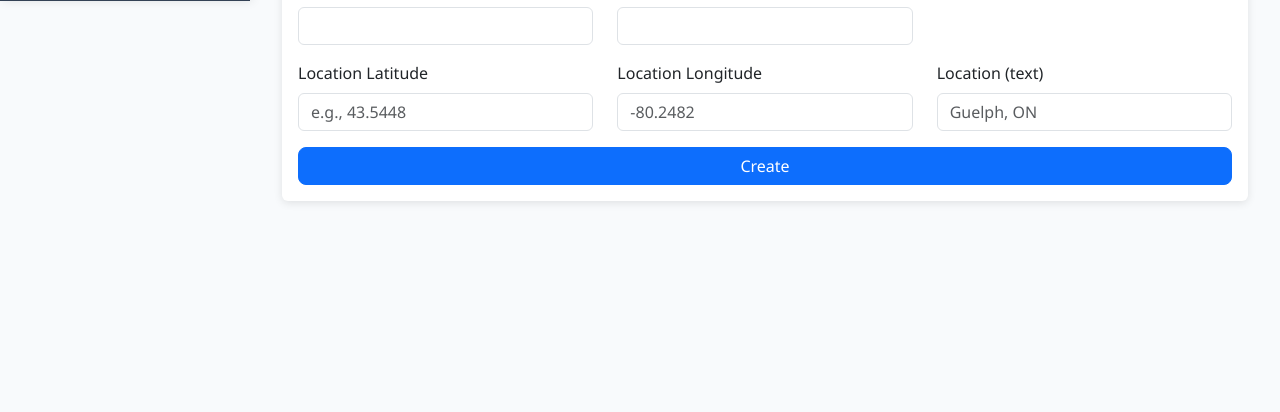
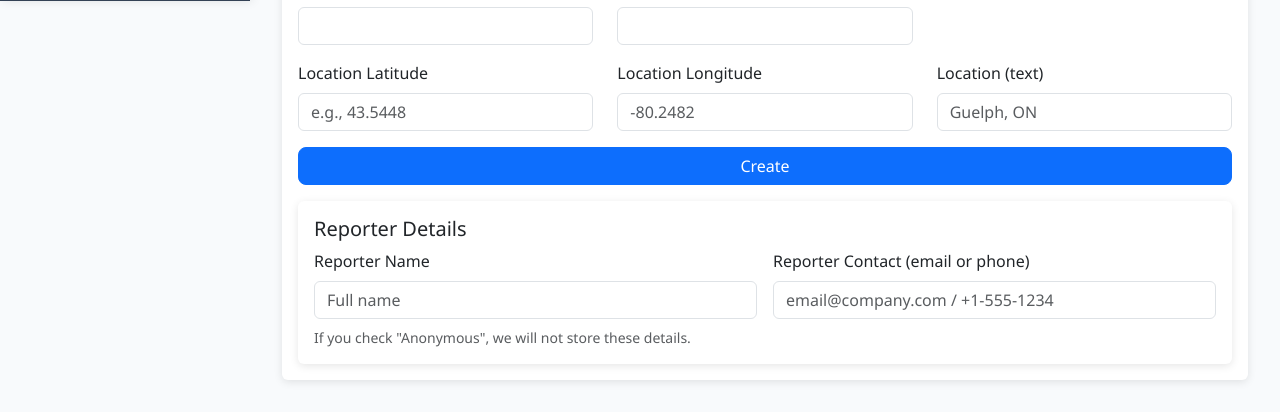
Before and after one commit to H9919/EHS-1, a Flask app: page /incidents/new in a window 1280 px wide. Shown: the part 799-1211 px from the top of the page. Before the commit the page ends 1002 px from the top, so only its background shows below. Run offline with Flask 3, Linux system fonts and the light colour scheme; parts of the project's set-up code (start-up, migrations or seed data) failed here and were passed over; some libraries are stand-ins or nearby versions.

Commit message:
Add files via upload

```diff
--- a/templates/incident_new.html
+++ b/templates/incident_new.html
@@ -52,5 +52,45 @@
   </div>
 
   <button class="btn btn-primary">Create</button>
+
+    <!-- Reporter Details -->
+    <div class="card mt-3">
+      <div class="card-body">
+        <h5 class="card-title">Reporter Details</h5>
+        <div class="row g-3">
+          <div class="col-md-6">
+            <label class="form-label">Reporter Name</label>
+            <input type="text" class="form-control" name="reporter" id="reporter_name" placeholder="Full name">
+          </div>
+          <div class="col-md-6">
+            <label class="form-label">Reporter Contact (email or phone)</label>
+            <input type="text" class="form-control" name="reporter_contact" id="reporter_contact" placeholder="email@company.com / +1-555-1234">
+          </div>
+        </div>
+        <div class="form-text mt-2">If you check "Anonymous", we will not store these details.</div>
+      </div>
+    </div>
+
+    <script>
+      // Toggle reporter fields when anonymous is checked
+      (function() {
+        function syncAnon() {
+          var anon = document.querySelector('input[name="anonymous"]');
+          var name = document.getElementById('reporter_name');
+          var contact = document.getElementById('reporter_contact');
+          if (!anon || !name || !contact) return;
+          var hide = !!anon.checked;
+          name.disabled = hide; contact.disabled = hide;
+          if (hide) { name.value = ""; contact.value = ""; }
+          var card = name.closest('.card');
+          if (card) { card.style.opacity = hide ? '0.5' : '1'; }
+        }
+        document.addEventListener('change', function(e){
+          if (e.target && e.target.name === 'anonymous') syncAnon();
+        });
+        window.addEventListener('DOMContentLoaded', syncAnon);
+      })();
+    </script>
+
 </form>
 {% endblock %}
```
Also changed, not shown: templates/incident_edit.html (+83 -1 lines).
